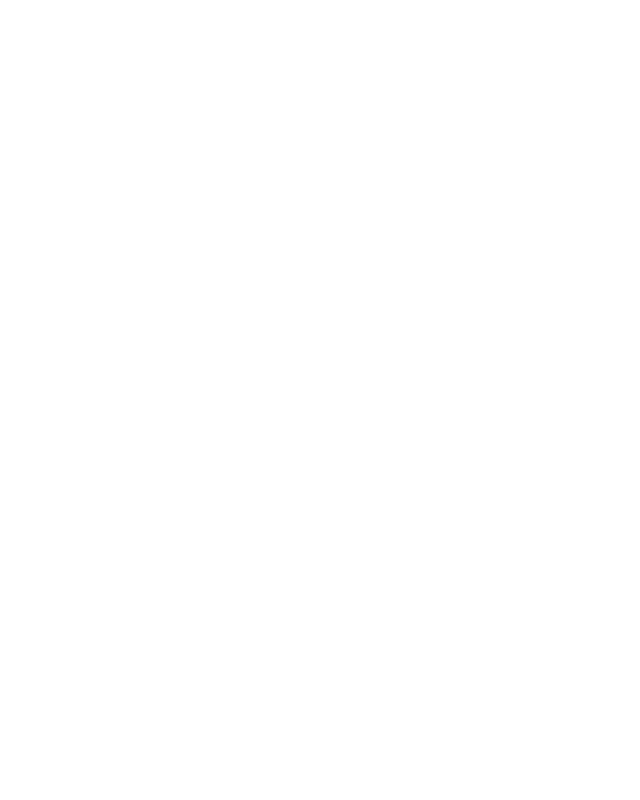
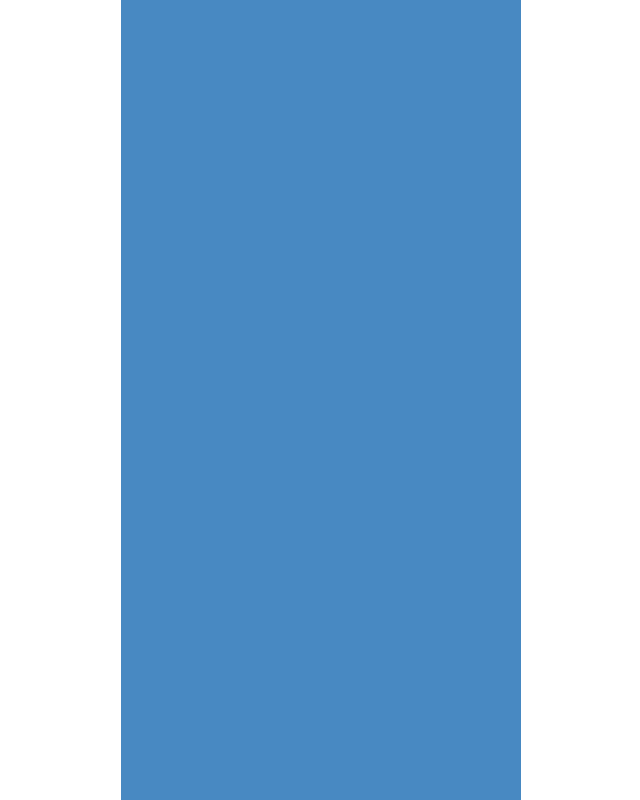
Before and after one commit to digitake/pwa-course-2022, a React (Create React App) app in the folder groupworkweb/: page / in a window 1280 px wide. Shown: the whole page, without its empty margins (319-959 px from the left). Built offline with nearby package versions, Linux system fonts and the light colour scheme.

Commit message:
Update the code

```diff
--- a/groupworkweb/src/index.css
+++ b/groupworkweb/src/index.css
@@ -1,13 +1,11 @@
-body {
+html, body {
+  width: 100%;
+  height: 100%;
   margin: 0;
-  font-family: -apple-system, BlinkMacSystemFont, 'Segoe UI', 'Roboto', 'Oxygen',
-    'Ubuntu', 'Cantarell', 'Fira Sans', 'Droid Sans', 'Helvetica Neue',
-    sans-serif;
-  -webkit-font-smoothing: antialiased;
-  -moz-osx-font-smoothing: grayscale;
+  padding: 0;
 }
 
-code {
-  font-family: source-code-pro, Menlo, Monaco, Consolas, 'Courier New',
-    monospace;
+#root {
+  width: 100%;
+  height: 100%;
 }
```
